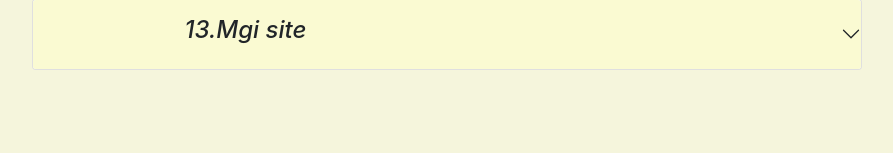
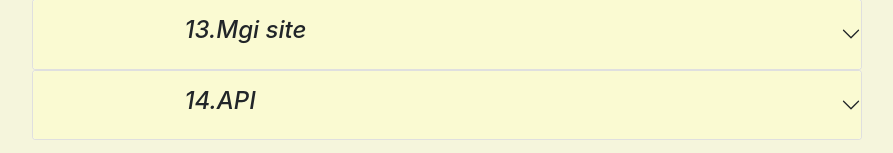
Before and after one commit to zahur76/react_cv, a React (Create React App) app: page /projects in a window 1280 px wide. Shown: the part 1457-1610 px from the top of the page, without its empty margins (193-1086 px from the left). Before the commit the page ends 1543 px from the top, so only its background shows below. Built offline with nearby package versions, Linux system fonts and the light colour scheme.

Commit message:
update: add to portfolio

```diff
--- a/src/components/Projects/Projects.js
+++ b/src/components/Projects/Projects.js
@@ -117,11 +117,20 @@ let projectHistory = [
     {
         number: 13,
         name: 'Mgi site',
-        technologies: 'Flask, SQLalchemy, HTML, CSS, Bootstrap, CSS',
+        technologies: 'Flask, SQLalchemy, HTML, CSS, Bootstrap, CSS, MySQL',
         description: 'Build a site for client involved in the IT industry.',
         site: 'https://staging.mgenesysinnov.com/',
         github: 'https://gitlab.com/mgenesysinnov/mgi',
         comment: 'Main assignments was to code registration, page, language, donation and accessibility modules. The page and language module involved programming an interface for the client whereby the pages could be customed designed and translated by admin.'
+    },
+    {
+        number: 14,
+        name: 'API',
+        technologies: 'Django, Python, Django Rest Framework, postgresql',
+        description: 'Code an API to connect web scraping application to database',
+        site: 'https://stratalis-property.herokuapp.com/',
+        github: 'https://github.com/zahur76/property_api',
+        comment: 'My duty was to develop an API to so to create and update data sent from a web scraping application to a database. The API would also produce a list of data which needed to be updated'
     },
 ]
 
```
